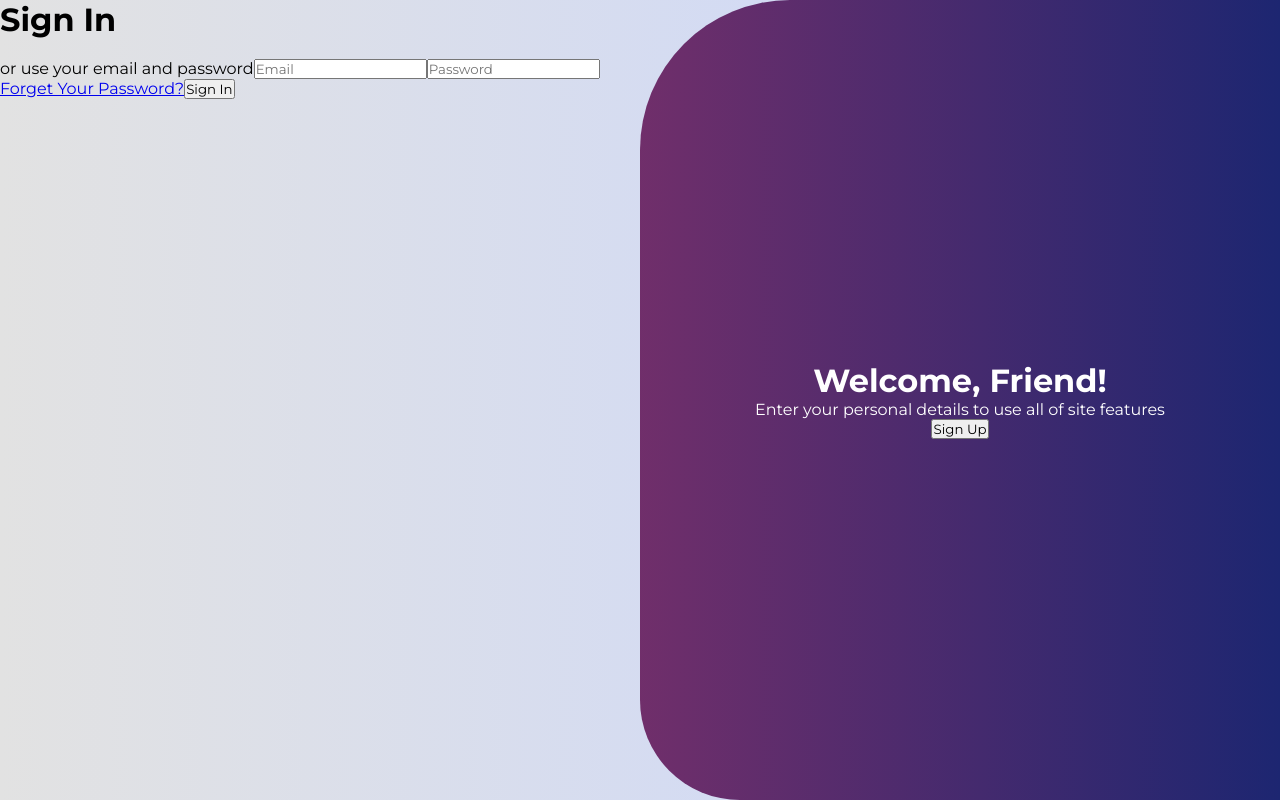
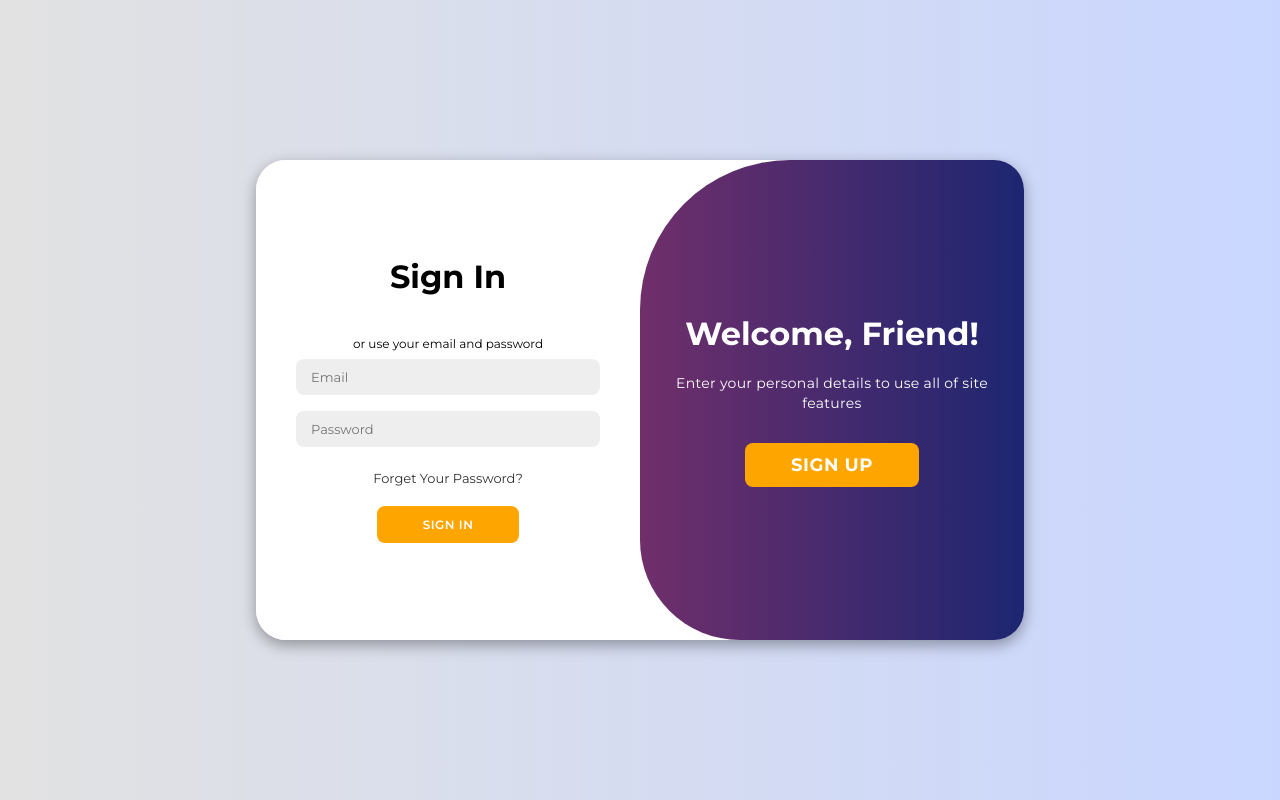
Before and after one commit to haythembensouissi/DonAction, a Next.js app in the folder client/: page / in a window 1280 px wide. Built offline with nearby package versions, Linux system fonts and the light colour scheme.

Commit message:
frontend toggle fixed

```diff
--- a/client/src/app/components/SignUpForm.jsx
+++ b/client/src/app/components/SignUpForm.jsx
@@ -2,7 +2,7 @@ import React from 'react';
 
 const SignUpForm = () => {
   return (
-    <div className="form-container sign-up">
+    <div className="form-container sign-in">
       <form>
         <h1>Create Account</h1>
         <div className="social-icons">
--- a/client/src/app/components/toggleForms.jsx
+++ b/client/src/app/components/toggleForms.jsx
@@ -1,6 +1,9 @@
-import React from 'react';
+import React, { useState } from 'react';
+import SignInForm from './SignInForm';
+import SignUpForm from './SignUpForm';
 
 const ToggleForms = () => {
+  const[login,setlogin]=useState(true)
   const handleSignUp = () => {
     console.log('Show Sign Up form');
   };
@@ -10,17 +13,20 @@ const ToggleForms = () => {
   };
 
   return (
+    <div>
+    {login?<SignInForm/>:<SignUpForm/>}
  <div className="toggle-container">
  <div className="toggle">
    <div className="toggle-panel toggle-left">
    <h1>Welcome Back !</h1>
    <p>Enter your personal details to use all of site features</p>
-          <button onClick={handleSignIn}>Sign In</button>
+   <button onClick={()=>setlogin(!login)}>Sign In</button>
    </div>
    <div className="toggle-panel toggle-right">
      <h1>Welcome, Friend!</h1>
      <p>Enter your personal details to use all of site features</p>
-          <button onClick={handleSignUp}>Sign Up</button>
+     <button onClick={()=>setlogin(!login)}>{login?<h2>sign up</h2>:<h2>sign in</h2>}</button>
+   </div>
  </div>
 </div>
  </div>
--- a/client/src/app/page.js
+++ b/client/src/app/page.js
@@ -4,25 +4,20 @@ import React, { useState } from 'react';
 import SignUpForm from './components/SignUpForm';
 import SignInForm from './components/SignInForm';
 import ToggleForms from './components/toggleForms';
-import styles from './components/styles.css';
+import  './components/styles.css';
 
 const Page = () => {
   const handleSignUp = () => {
     console.log('Handling sign up...');
   };
+
   const handleSignIn = () => {
     console.log('Handling sign in...');
   };
 
   return (
-    <div className={styles.container}>
-      {/* Render the Sign Up form */}
-      <SignUpForm />
+    <div className="container">
 
-      {/* Render the Sign In form */}
-      <SignInForm />
-
-      {/* Render the ToggleForms component */}
       <ToggleForms handleSignUp={handleSignUp} handleSignIn={handleSignIn} />
     </div>
   );
```
Also changed, not shown: client/src/app/components/Auth.js (added, +9 -0 lines). Lines whose indentation alone changed are shown as unchanged.
